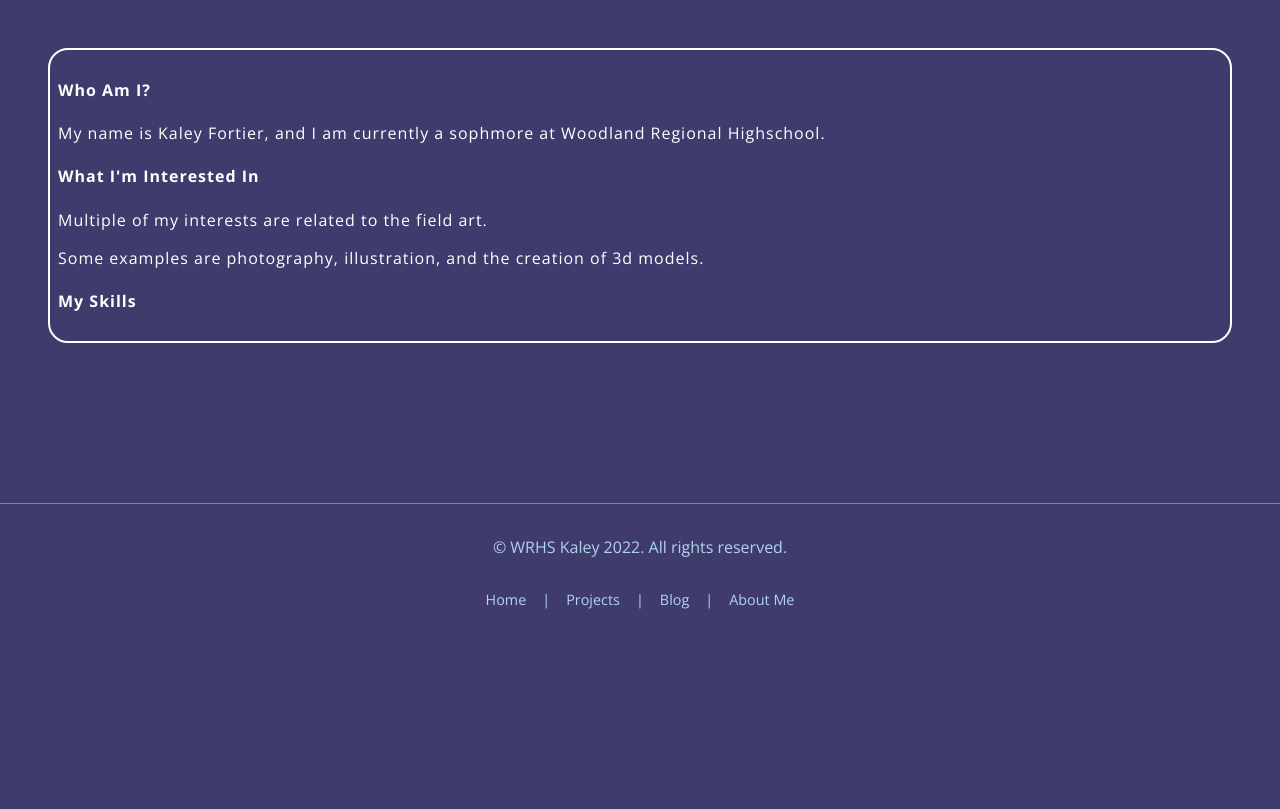
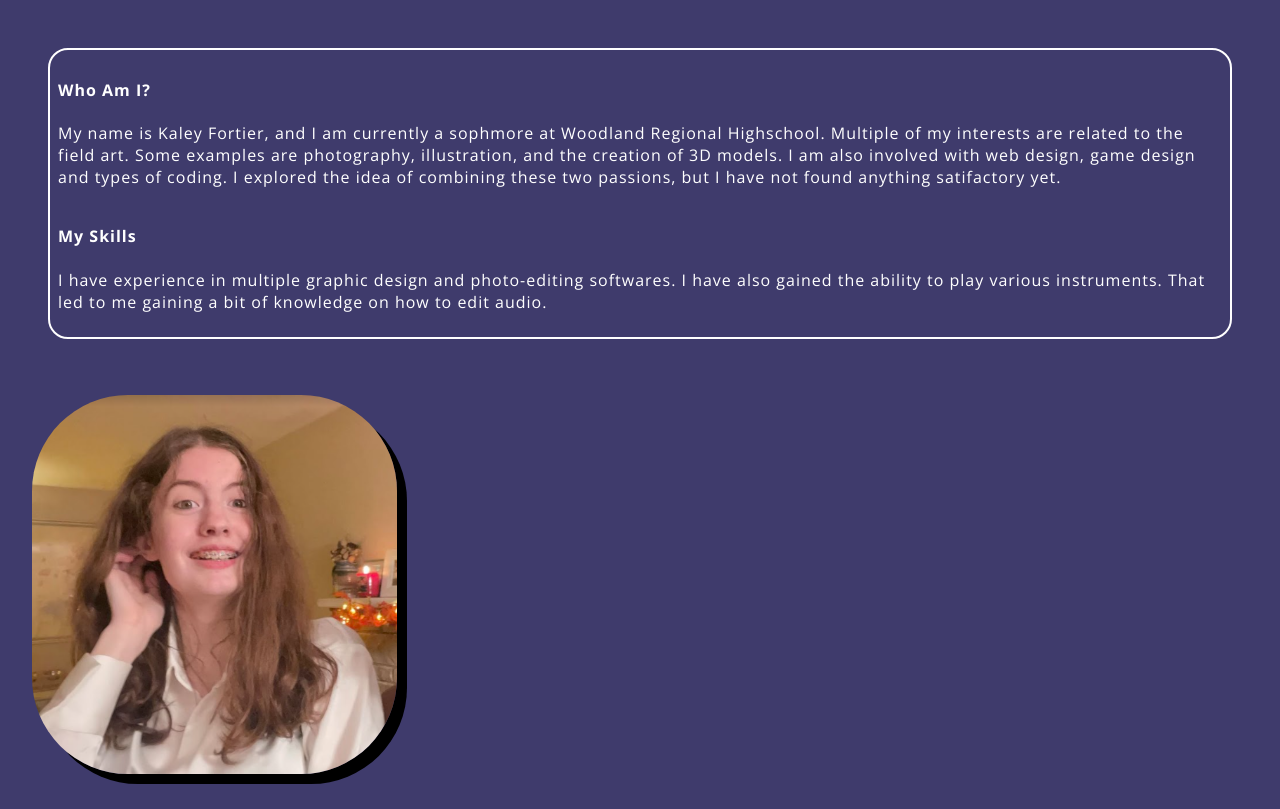
Before and after one commit to CSF2223/KaleyF, a plain HTML site: page aboutMe.html in a window 1280 px wide. Shown: the part 208-1017 px from the top of the page. Before the commit the page ends 977 px from the top, so only its background shows below. Drawn offline with nearby package versions, Linux system fonts and the light colour scheme.

Commit message:
Almost Done with About Me

```diff
--- a/aboutMe.html
+++ b/aboutMe.html
@@ -43,24 +43,32 @@
       <div class="myText">
         <article class="Character">
             <h4>Who Am I?</h4>
-            <p>My name is Kaley Fortier, and I am currently a sophmore at Woodland Regional Highschool.</p>
+            <p>My name is Kaley Fortier, and I am currently a sophmore at Woodland Regional Highschool.
+            Multiple of my interests are related to the field art.
+            Some examples are photography, illustration, and the creation of 3D models.
+            I am also involved with web design, game design and types of coding.
+            I explored the idea of combining these two passions, but I have not found anything satifactory yet.</p>
 
-            <h4>What I'm Interested In</h4>
-        <p>Multiple of my interests are related to the field art.</p>
-        <p>Some examples are photography, illustration, and the creation of 3d models.</p>
         </article>
 
         <article class="Skills">
             <h4>My Skills</h4>
+            <p>I have experience in multiple graphic design and photo-editing softwares.
+            I have also gained the ability to play various instruments.
+            That led to me gaining a bit of knowledge on how to edit audio.</p>
         </article>
     </div>
+
+    <aside>
+     <div class="myImage">
+         <img src="assets/Screenshot 2022-12-07 7.48.53 AM.png"></img>
+     </div>
+    </aside>
+
+
     </section>
     <!-- Close Filler Paragraph 1 -->
 
-
-    <aside>
-
-    </aside>
 
     <footer>
         <p class="copyright">&copy; WRHS Kaley 2022. All rights reserved.</p>
--- a/style.css
+++ b/style.css
@@ -175,14 +175,14 @@ footer {
     letter-spacing:2px;
 }
 
-.Me {
+.myText {
     margin: 1.5rem 3rem;
     text-align: left;
     padding: 0.5rem;
     letter-spacing: 1px;
 }
 
-.Me {
+.myText {
     border-color: white;
     border-width: 2px;
     border-style: solid;
@@ -192,9 +192,34 @@ footer {
     border-top-right-radius: 20px;
 }
 
+.myText {
+    display: flex;
+    flex-direction: column;
+    justify-content: space-around;
+    align-items: center;
+}
+
 .copyright {
     display: flex;
     flex-direction: row;
+    justify-content: space-around;
+    align-items: center;
+}
+
+.myImage {
+    padding: 2rem;
+}
+
+.myImage img {
+    border-radius: 6rem;
+    box-shadow: 10px 10px #000;
+    width: 30%;
+    height: auto;
+}
+
+.myImage img {
+    display: flex;
+    flex-direction: column;
     justify-content: space-around;
     align-items: center;
 }
```
Also changed, not shown: assets/Screenshot 2022-12-07 7.48.53 AM.png (added).
